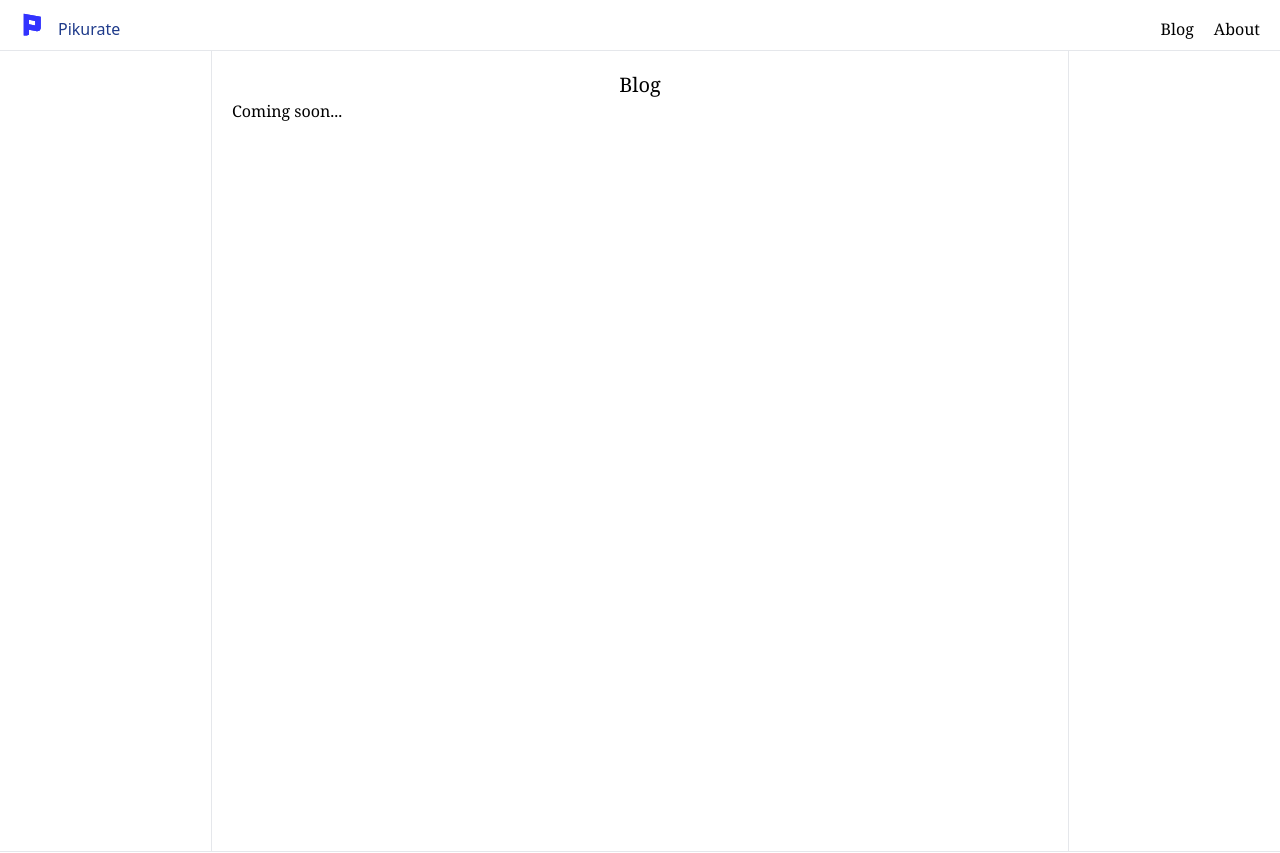
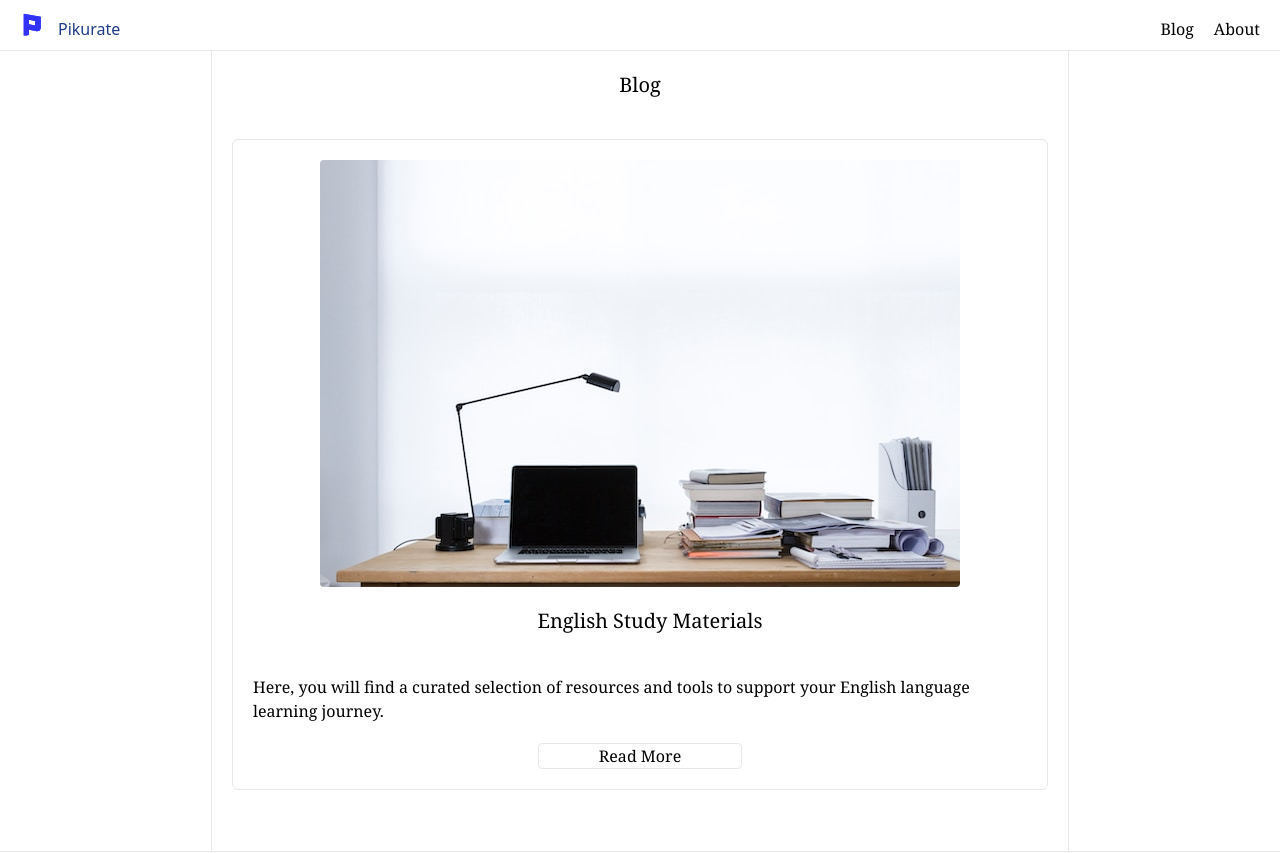
Before and after one commit to mbrndt/pikurateBlog, a Next.js app: page /blog in a window 1280 px wide. Shown: the top 853 px of the page. Built offline with nearby package versions, Linux system fonts and the light colour scheme.

Commit message:
feat: blog page basic structure done

```diff
--- a/src/app/blog/page.jsx
+++ b/src/app/blog/page.jsx
@@ -1,5 +1,7 @@
 import Link from "next/link";
+import Image from "next/image";
 import React from "react";
+import study from "../assets/study.jpg";
 
 export const metadata = {
 	title: "Blog | Pikurate",
@@ -11,7 +13,34 @@ function page() {
 			<div className="w-1/4 h-full " />
 			<div className="border-x w-full p-5">
 				<h1 className="font-serif text-xl justify-center flex">Blog</h1>
-				<p>Coming soon...</p>
+				<div className="mt-10">
+					<div className="w-fit h-fit border rounded-md flex flex-row flex-wrap justify-center">
+						<Image
+							className="h-fit w-fit mt-5 rounded"
+							src={study}
+							width={150}
+							height={150}
+							alt=""
+						/>
+						<div className="flex flex-col pb-5 items-center">
+							<Link className="pl-5 mt-5 text-xl" href="/blog/englishStudy">
+								English Study Materials
+							</Link>
+							<p className="m-5 pt-5">
+								Here, you will find a curated selection of resources and tools
+								to support your English language learning journey.
+							</p>
+							<Link
+								href="/blog/englishStudy"
+								className="border rounded w-1/2 sm:w-1/4 flex justify-center
+								hover:bg-slate-50"
+							>
+								{" "}
+								Read More
+							</Link>
+						</div>
+					</div>
+				</div>
 			</div>
 			<div className="w-1/4 h-full " />
 		</div>
--- a/src/app/globals.css
+++ b/src/app/globals.css
@@ -28,3 +28,19 @@ html {
 h1 {
 	font-family: Arial, Helvetica, sans-serif;
 }
+
+.loader {
+	display: flex;
+	justify-content: center;
+	align-items: center;
+	height: 100vh;
+}
+
+.spinner {
+	border: 4px solid rgba(0, 0, 0, 0.1);
+	border-left-color: blue;
+	border-radius: 50%;
+	width: 40px;
+	height: 40px;
+	animation: spin 1s linear infinite;
+}
--- /dev/null
+++ b/src/app/loading.jsx
@@ -0,0 +1,8 @@
+const LoadingPage = () => {
+	return (
+		<div className="loader">
+			<div className="spinner"></div>
+		</div>
+	);
+};
+export default LoadingPage;
```
Also changed, not shown: src/app/assets/study.jpg (added).
